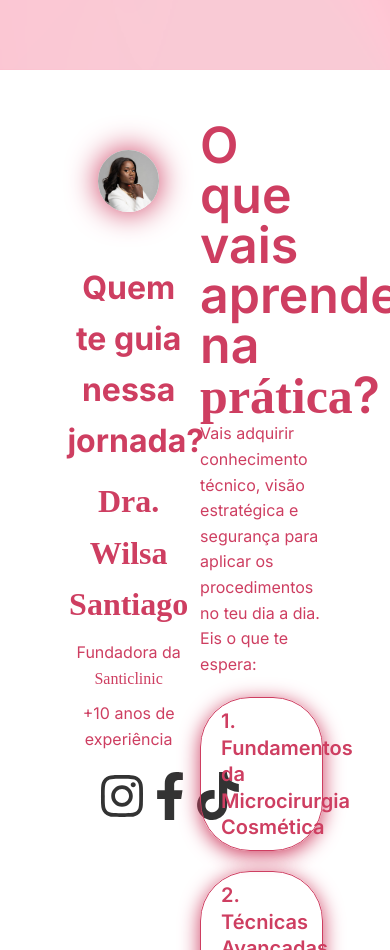
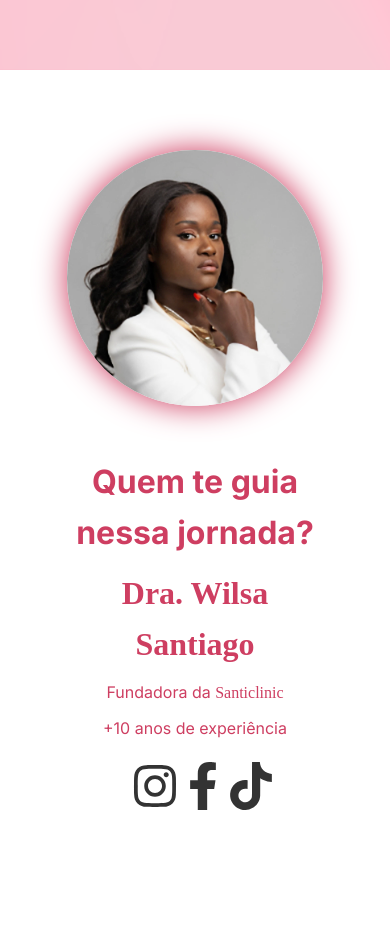
Before and after one commit to Webtech87/mentoria_dra_wilsa, a React (Vite) app in the folder client/: page / in a window 390 px wide. Shown: the part 1460-2410 px from the top of the page. Built offline with nearby package versions, Linux system fonts and the light colour scheme; a web font is replaced by a local one.

Commit message:
[UPDATE] mobile 768 practice

```diff
--- a/client/src/components/Practice/Practice.css
+++ b/client/src/components/Practice/Practice.css
@@ -56,7 +56,7 @@
     border-bottom-right-radius: 20px;
     border-bottom-left-radius: 20px;
     box-shadow: 0 4px 20px #CE3E61;
-    padding: 20px ;
+    padding: 20px;
 }
 
 .image-area {
@@ -81,3 +81,30 @@
     margin: 20px auto;
     width: 50%;
 }
+
+@media (max-width: 768px) {
+    .practice .content-area {
+        display: flex;
+        flex-direction: column;
+    }
+
+    .practice .content-area .image-area{
+        width: 100%;
+    }
+
+    .practice .content-area .image-area .text-area{
+        width: 100%;
+    }
+
+
+    .practice .content-area .img-container,
+    .practice .content-area .text-container{
+        width: 100%;
+    }
+
+    .practice .content-area .text-container{
+        margin-top: 400px;
+    }
+
+
+}
```
